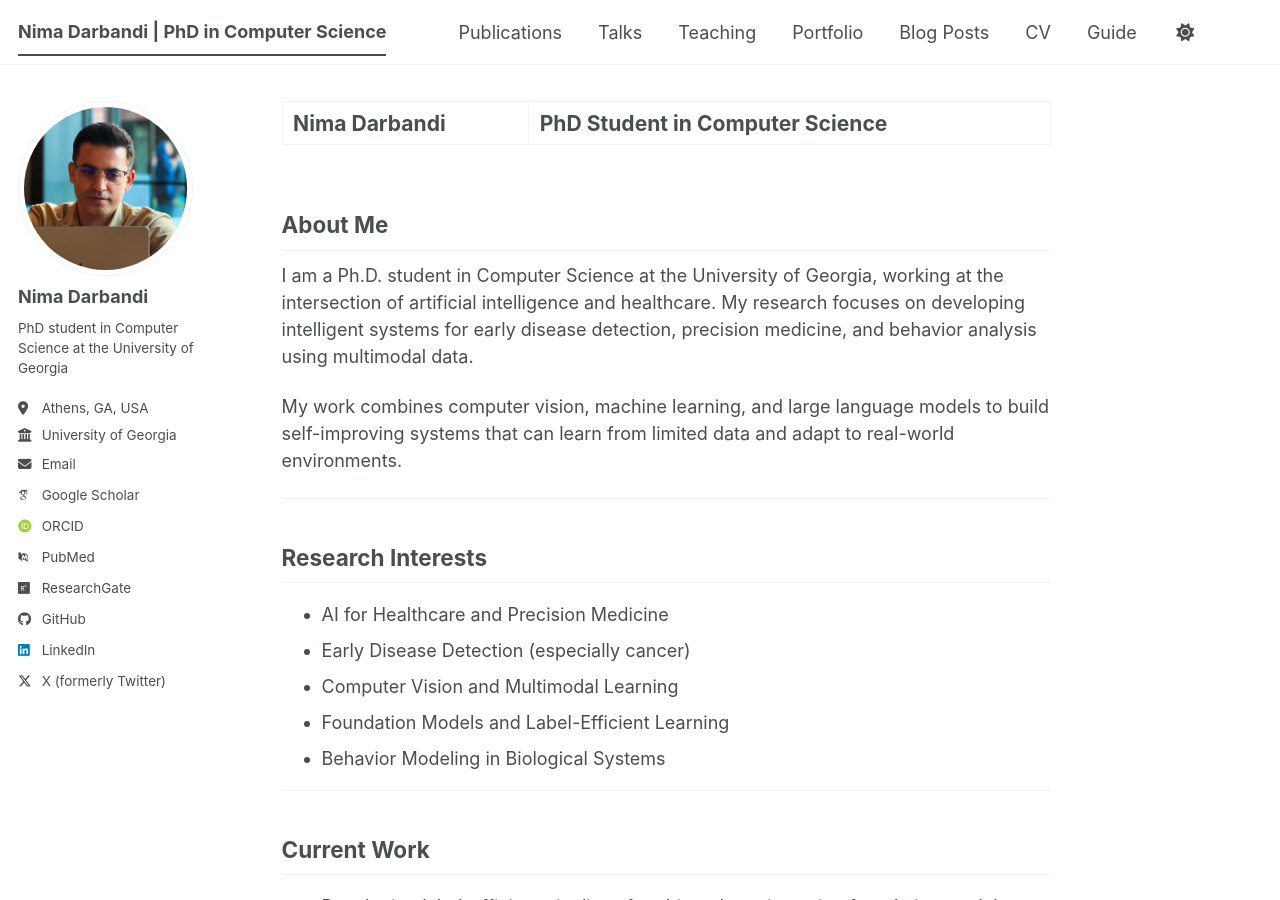
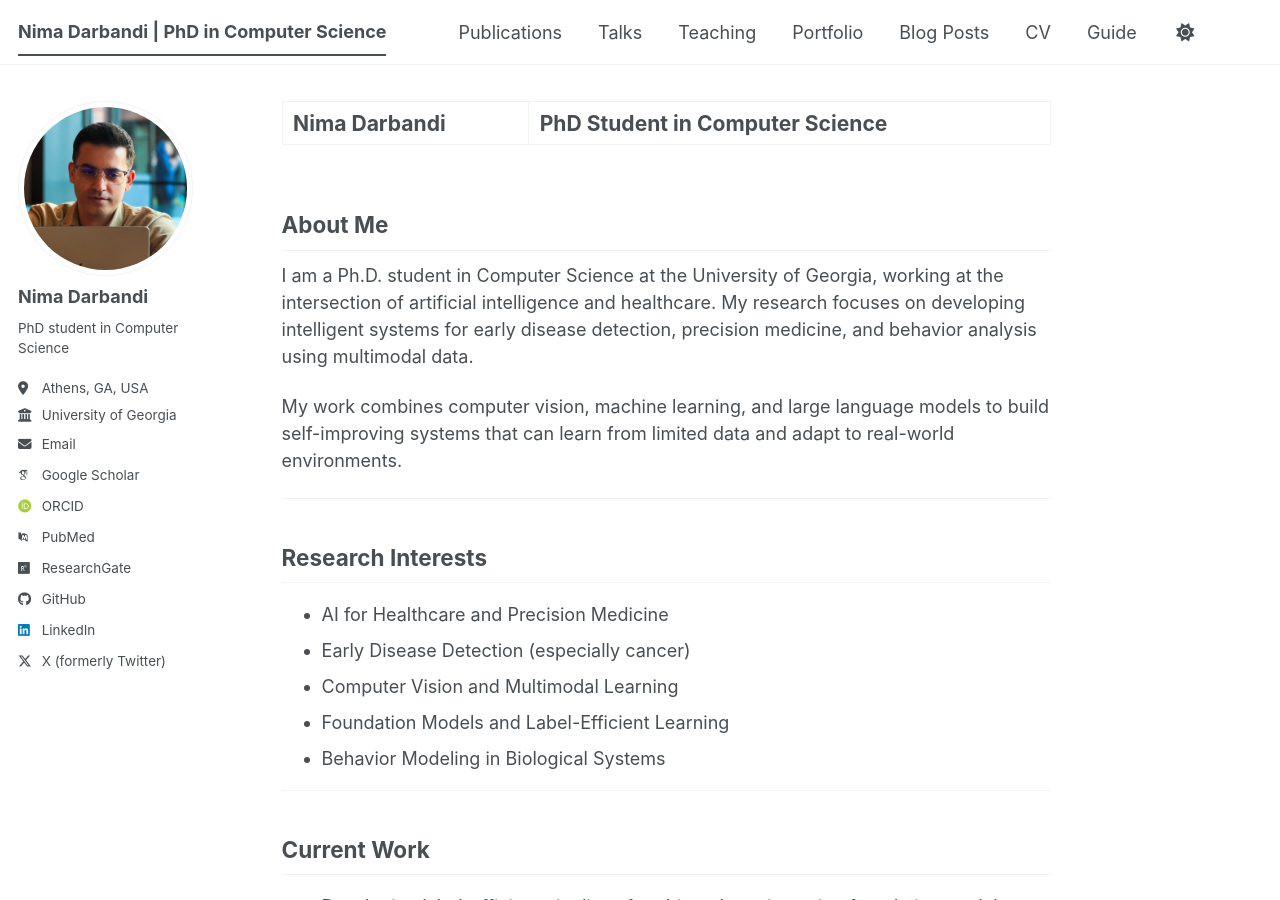
Before and after one commit to nimadarbandi/nimadarbandi.github.io, a Jekyll site: the page built from _pages/about.md, in a window 1280 px wide and 900 px high. Built offline with Jekyll 4.4.1, drawn with Linux system fonts in a browser that asks for light colours; some web fonts are replaced; a script bundle is joined from its source files by our own code; library files that are not in the unit come from our copies.

Commit message:
Update author bio in _config.yml
Shortened bio in the configuration file.

```diff
--- a/_config.yml
+++ b/_config.yml
@@ -23,7 +23,7 @@ repository               : "nimadarbandi/nimadarbandi.github.io"
 author:
   avatar           : "profile.jpeg"
   name             : "Nima Darbandi"
-  bio              : "PhD student in Computer Science at the University of Georgia"
+  bio              : "PhD student in Computer Science"
   location         : "Athens, GA, USA"
   employer         : "University of Georgia"
   email            : "darbandi@uga.edu"
```
